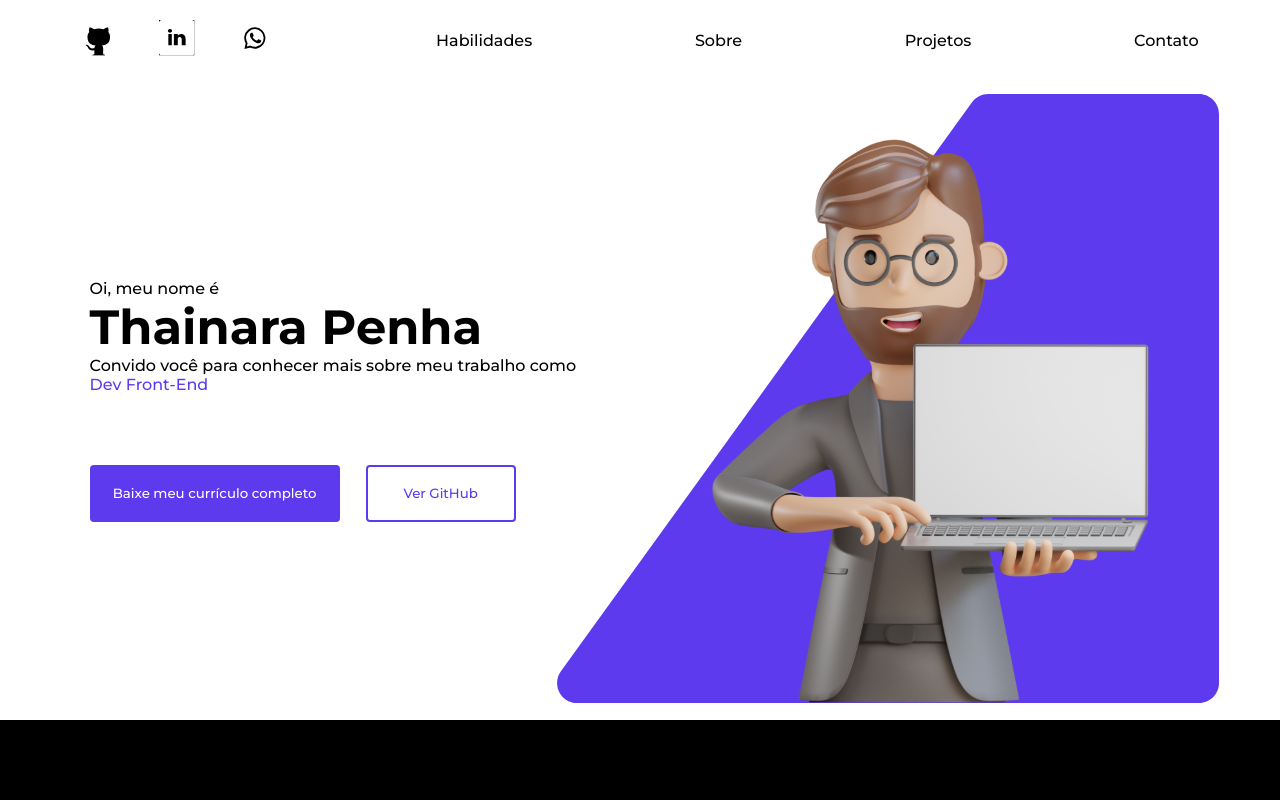
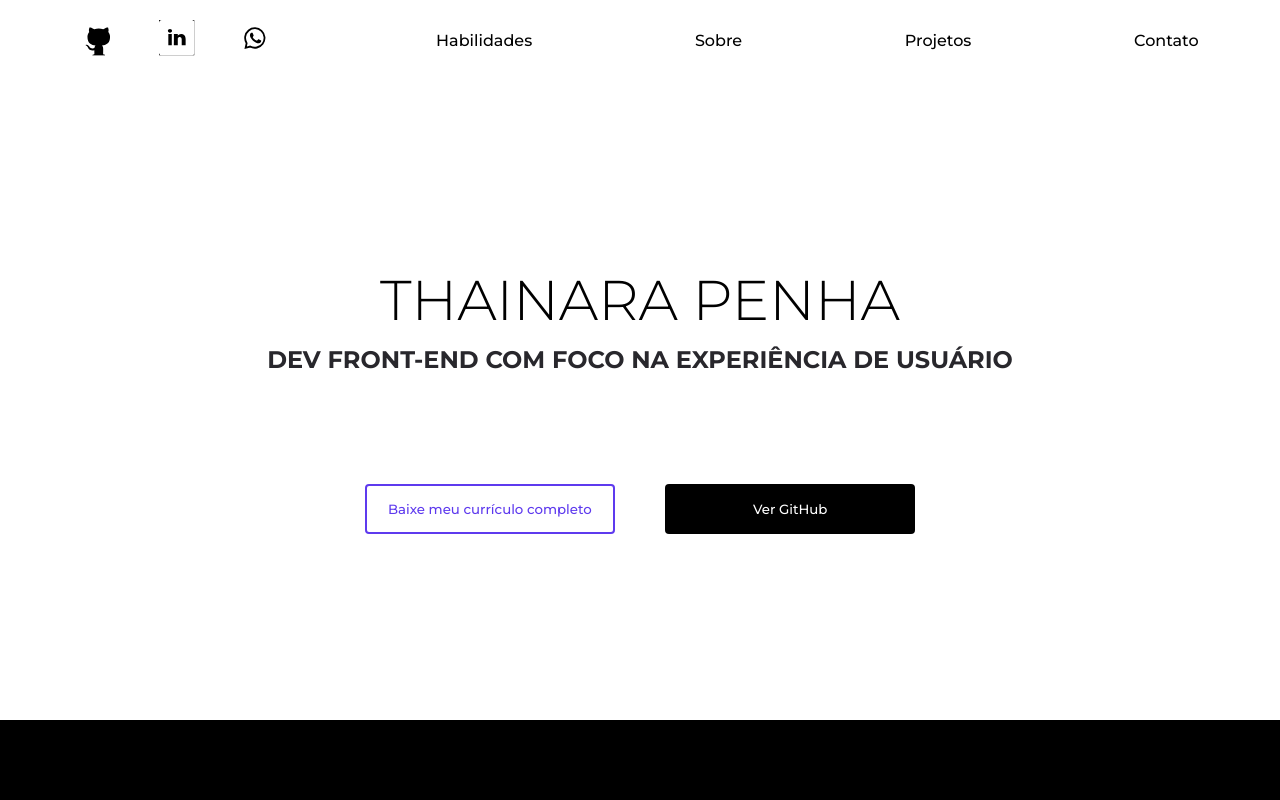
Before and after one commit to thainarapenha/portfolio, a React (Vite) app: page / in a window 1280 px wide. Shown: the top 800 px of the page. Built offline with nearby package versions, Linux system fonts and the light colour scheme.

Commit message:
improvement: finalizando alterações de conteúdo da página

```diff
--- a/src/components/Banner/Banner.tsx
+++ b/src/components/Banner/Banner.tsx
@@ -1,12 +1,29 @@
-import React from "react";
-import imgBanner from "../../assets/img/banner.svg";
+import React, { useEffect, useState } from "react";
 
 export const Banner: React.FC = () => {
+  const [text, setText] = useState('');
+  const phrases = ['DEV FRONT-END COM FOCO NA EXPERIÊNCIA DE USUÁRIO'];
+  const delay = 100;
+
+  useEffect(() => {
+    let charIndex = 0;
+
+    const type = () => {
+      const currentPhrase = phrases[0];
+
+      if (charIndex <= currentPhrase.length) {
+        setText((prevText) => currentPhrase.slice(0, charIndex));
+        charIndex++;
+        setTimeout(type, delay);
+      }
+    };
+
+    type();
+  }, []);
+
   const onButtonClick = () => {
-
     fetch('CV+Thainara+Penha.pdf').then(response => {
       response.blob().then(blob => {
-
         const fileURL = window.URL.createObjectURL(blob);
 
         let alink = document.createElement('a');
@@ -20,24 +37,17 @@ export const Banner: React.FC = () => {
   return (
     <section className="sectionBanner">
       <div className="banner">
-        <div className="divText">
-          <p>Oi, meu nome é</p>
-          <h1>Thainara Penha</h1>
-          <p>Convido você para conhecer mais sobre meu trabalho como <span>Dev Front-End</span></p>
+        <h1>THAINARA PENHA</h1>
+        <h2 className="element">{text}</h2>
 
         <div className="divButton">
           <button className="buttonCV" onClick={onButtonClick}>
             Baixe meu currículo completo
           </button>
 
-            <button className="buttonContato">
+          <button className="buttonGit">
             Ver GitHub
           </button>
-          </div>
-        </div>
-
-        <div className="divImg">
-          <img src={imgBanner} />
         </div>
       </div>
     </section>
--- a/src/components/Projetos/Projetos.tsx
+++ b/src/components/Projetos/Projetos.tsx
@@ -2,6 +2,7 @@ import React from "react";
 import imgMeuLivro from "../../assets/img/meuLivro.svg";
 import imgAdoteAqui from "../../assets/img/adoteAqui.svg";
 import imgCursos from "../../assets/img/plataformaCursos.png";
+import imgApp from "../../assets/img/appFilmes.png";
 import imgHomem from "../../assets/img/homem.svg";
 
 export const Projetos: React.FC = () => {
@@ -29,7 +30,7 @@ export const Projetos: React.FC = () => {
           </div>
 
           <a href="https://github.com/thainarapenha/app-filmes" target="_blank">
-            <img src={imgMeuLivro} />
+            <img src={imgApp} />
           </a>
         </div>
 
--- a/src/styles/global.scss
+++ b/src/styles/global.scss
@@ -109,11 +109,23 @@ nav li a {
 
 .banner {
   height: 640px;
-  flex-direction: row;
+  justify-content: center;
+  flex-direction: column;
   align-items: center;
 
+  h1 {
+    font-size: 56px;
+    font-weight: 100;
+    margin-bottom: 1%;
+  }
+
+  h2 {
+    font-size: 24px;
+    color: var(--black-2);
+  }
+
   .divButton {
-    width: 60%;
+    width: 50%;
     margin-top: 10%;
     display: flex;
     justify-content: space-between;
@@ -121,14 +133,25 @@ nav li a {
 
   .buttonCV {
     width: 250px;
+    height: 50px;
+    color: var(--lilas);
+    border-radius: 4px;
+    background-color: var(--white);
+    border: 2px solid var(--lilas);
+    cursor: pointer;
+
   }
 
-  .buttonContato {
-    width: 150px;
-    color: var(--lilas);
+  .buttonCV:hover {
+    color: var(--white);
+    background-color: var(--lilas);
+  }
+
+  .buttonGit {
+    width: 250px;
+    color: var(--white);
     border-radius: 4px;
-    border: 2px solid var(--lilas);
-    background-color: var(--white);
+    background-color: var(--black);
     cursor: pointer;
   }
 }
```
Also changed, not shown: src/assets/img/appFilmes.png (added). Lines whose indentation alone changed are shown as unchanged.
